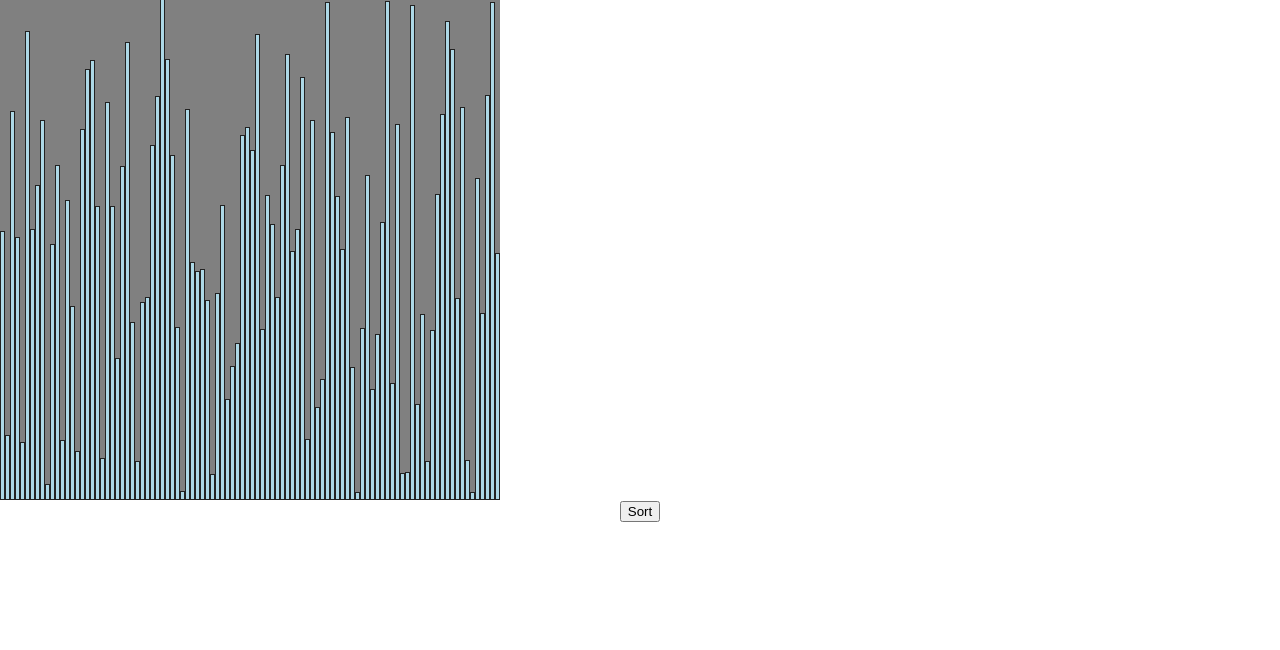
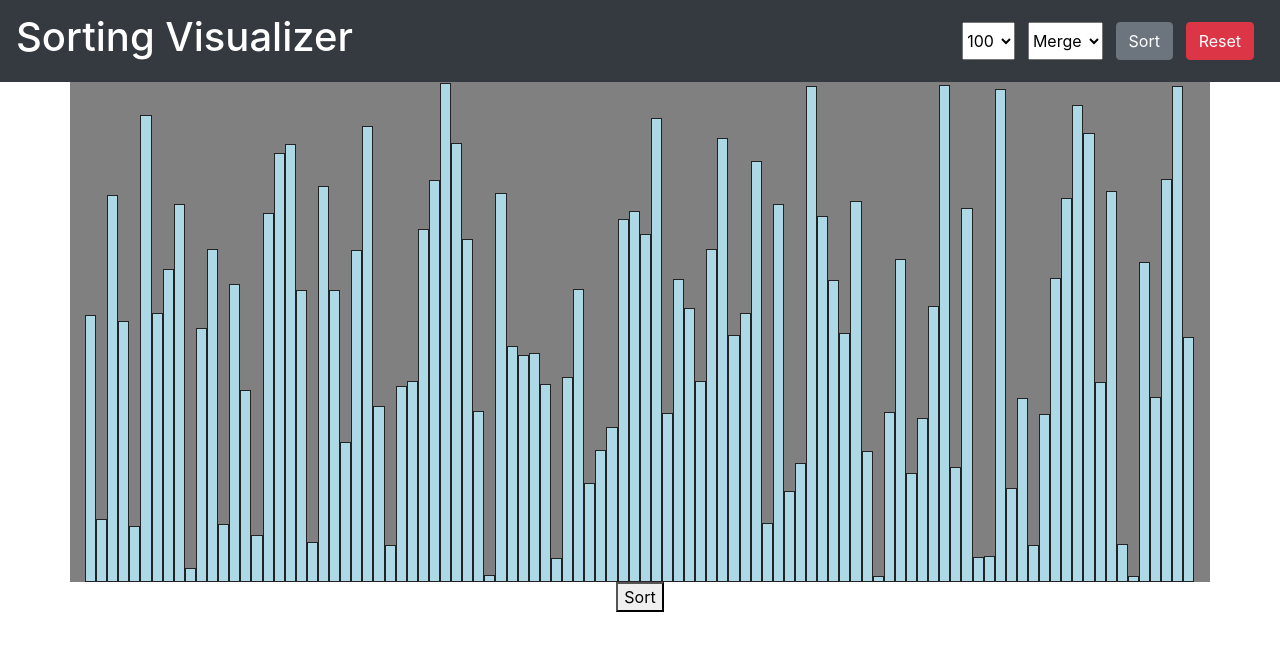
Before and after one commit to zwthomas/sorting-visualizer, a React (Create React App) app: page / in a window 1280 px wide. Shown: the top 650 px of the page. Built offline with nearby package versions, Linux system fonts and the light colour scheme.

Commit message:
added title bar, select for num bars, select for sort, sort button, and reset to the nav bar

```diff
--- a/package.json
+++ b/package.json
@@ -6,9 +6,11 @@
     "@testing-library/jest-dom": "^4.2.4",
     "@testing-library/react": "^9.5.0",
     "@testing-library/user-event": "^7.2.1",
+    "bootstrap": "^4.5.2",
     "react": "^16.13.0",
+    "react-bootstrap": "^1.3.0",
     "react-dom": "^16.13.0",
-    "react-scripts": "3.4.0"
+    "react-scripts": "^3.4.3"
   },
   "scripts": {
     "start": "react-scripts start",
--- a/src/App.css
+++ b/src/App.css
@@ -6,6 +6,21 @@
   height: 40vmin;
   pointer-events: none;
 }
+.title {
+  color: white
+}
+.actions {
+  position: absolute;
+  right: 5%;
+  display: flex
+}
+
+.sortSelect, .sort, .reset {
+  margin-left: 5%;
+}
+
+
+
 
 @media (prefers-reduced-motion: no-preference) {
   .App-logo {
--- a/src/components/visualizer/Visualizer.css
+++ b/src/components/visualizer/Visualizer.css
@@ -5,4 +5,5 @@
     width: 500px;
     height: 500px;
     align-items: flex-end;
+    margin: auto;
 }
--- a/src/components/visualizer/Visualizer.js
+++ b/src/components/visualizer/Visualizer.js
@@ -1,5 +1,7 @@
 import "./Visualizer.css";
 import React from "react";
+import Navbar from 'react-bootstrap/Navbar';
+import Button from 'react-bootstrap/Button';
 
 import Bar from "./../bar/Bar";
 import { bubbleSort, mergeSort, quickSort } from "./../../helper/sortHelper"
@@ -7,29 +9,97 @@ import { bubbleSort, mergeSort, quickSort } from "./../../helper/sortHelper"
 class Visualizer extends React.Component {
   constructor(props) {
     super(props);
-    this.state = { percents: Array.from({length: props.numBars}, () => Math.random() * 100) };
+    this.state = {
+      percents: Array.from({ length: props.numBars }, () => Math.random() * 100)
+    };
     this.updateArray = this.updateArray.bind(this);
+    this.sort = this.sort.bind(this)
+    this.reset = this.reset.bind(this)
+
   }
 
   updateArray(newArray) {
     this.setState(newArray)
   }
 
+  sort() {
+    let disableButton = document.getElementById("sortButton");
+    disableButton.setAttribute("disabled", "disabled");
+
+    let disableResetButton = document.getElementById("resetButton");
+    disableResetButton.setAttribute("disabled", "disabled");
+
+
+    let e = document.getElementById("sortSelect");
+    let value = e.options[e.selectedIndex].value;
+    switch (value) {
+      case "Merge":
+        mergeSort(this.state.percents);
+        break;
+      case "Quick":
+        quickSort(this.state.percents);
+        break;
+      case "Bubble":
+        break;
+      default:
+        console.log("this is weird")
+    }
+
+    // disableResetButton.removeAttribute("disabled");
+
+
+
+  }
+
+  reset() {
+    let e = document.getElementById("numBars");
+    let value = e.options[e.selectedIndex].value;
+
+    let disableButton = document.getElementById("sortButton");
+    disableButton.removeAttribute("disabled");
+
+
+
+    let newArray = Array.from({ length: parseInt(value, 10) }, () => Math.random() * 100)
+    this.setState({percents: newArray});
+  }
+
   render() {
     return (
+      <div>
+        <Navbar className="navBar" bg="dark">
+          <Navbar.Brand href="#home">
+            <h1 className="title">Sorting Visualizer</h1>
+          </Navbar.Brand>
+          <div className="actions">
+          <select id="numBars" className="numBars">
+              <option value="100">100</option>
+              <option value="200">200</option>
+              <option value="300">300</option>
+            </select>
+            <select id="sortSelect" className="sortSelect">
+              <option value="Merge">Merge</option>
+              <option value="Quick">Quick</option>
+              <option value="Bubble">Bubble</option>
+            </select>
+            <Button id = "sortButton" className="sort" variant="secondary" onClick={this.sort} >Sort</Button>
+            <Button id = "resetButton" className="reset" variant="danger" onClick={this.reset}>Reset</Button>
+          </div>
+        </Navbar>
+
         <div className="temp">
           <div className="container">
-          {this.state.percents.map(function(percent, index) {
+            {this.state.percents.map(function (percent, index) {
               return <Bar key={index} percent={percent} />;
             })}
           </div>
           <button
             onClick={() => {
-            mergeSort(this.state.percents);
             }}
           >
             Sort
         </button>
+        </div>
       </div>
     );
   }
--- a/src/helper/sortHelper.js
+++ b/src/helper/sortHelper.js
@@ -21,6 +21,9 @@ let queue = [];
 let speed = 10;
 
 export async function mergeSort(percents, updateArray, numBars) {
+  aux = [];
+  queue = [];
+  speed = 10;
   mSort(percents, 0, percents.length - 1);
   debugger;
 
@@ -30,6 +33,10 @@ export async function mergeSort(percents, updateArray, numBars) {
 
     setTimeout(() => {
       bars[change[0]].style.height = `${change[1]}%`;
+      if (ndx == queue.length - 1) {
+        let disableResetButton = document.getElementById("resetButton");
+        disableResetButton.removeAttribute("disabled");
+      }
     }, ndx * speed);
   }
 }
@@ -61,6 +68,9 @@ function merge(percents, low, mid, high) {
 }
 
 export function quickSort(percents) {
+  aux = [];
+  queue = [];
+  speed = 10;
   qSort(percents, 0, percents.length - 1);
   debugger;
   let bars = document.getElementsByClassName("bar");
@@ -74,6 +84,10 @@ export function quickSort(percents) {
     } else {
       setTimeout(() => {
         bars[change[0]].style.height = `${change[1]}%`;
+        if (ndx == queue.length - 1) {
+          let disableResetButton = document.getElementById("resetButton");
+          disableResetButton.removeAttribute("disabled");
+        }
       }, ndx * speed);
     }
   }
```
Also changed, not shown: src/App.js (+11 -1 lines), 1 other file (tests, documents, lock files or other folders). Lines whose indentation alone changed are shown as unchanged.
